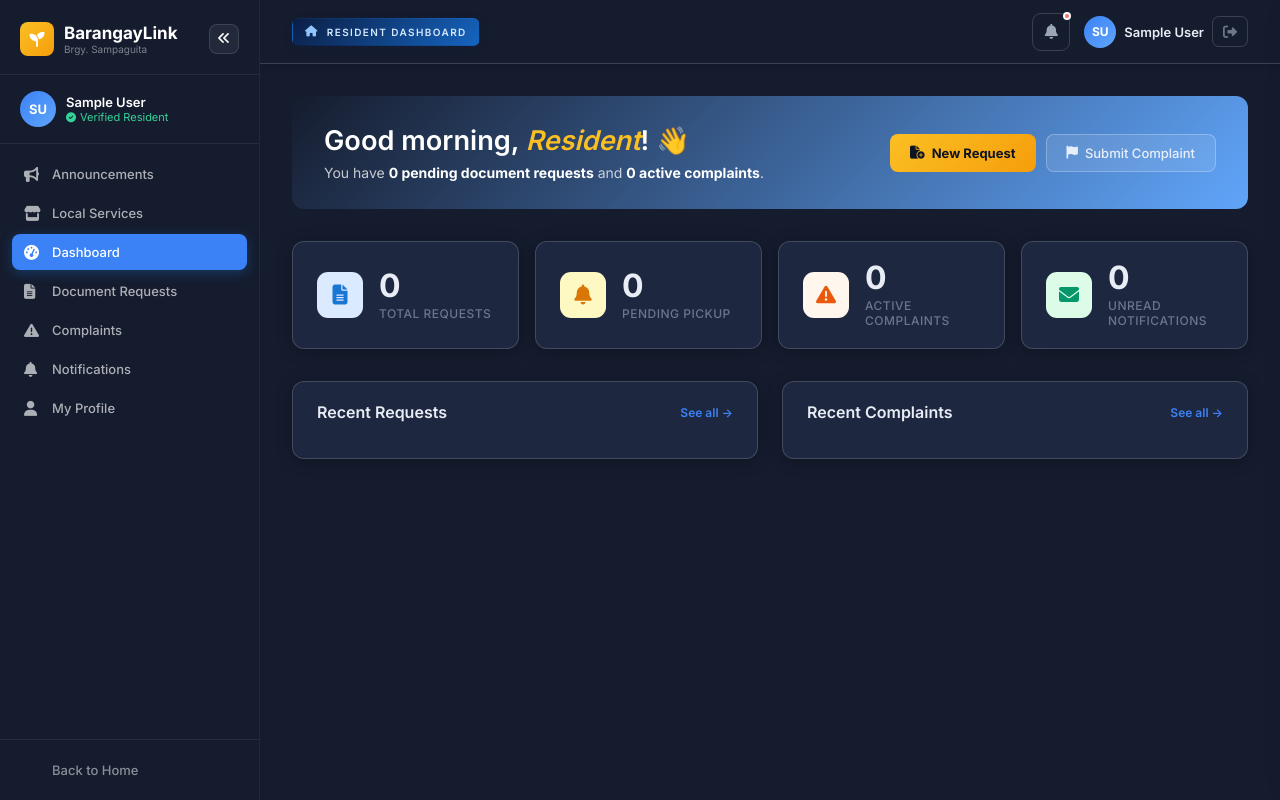
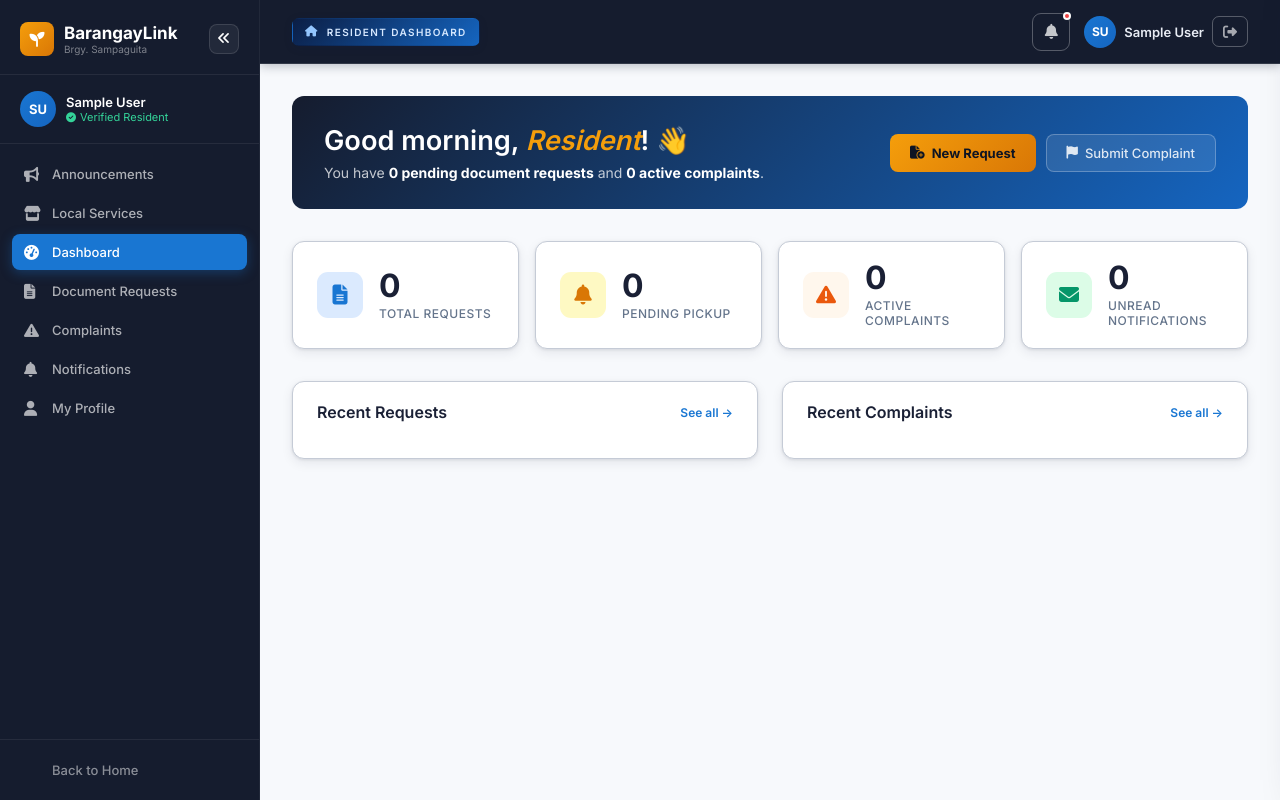
Before and after one commit to 01gem/barangaylink-ai-assisted-barangay-management-system, a PHP site: page /pages/resident.php in a window 1280 px wide. Run offline with PHP 8.4, Linux system fonts and the light colour scheme; the visitor is signed in with stand-in values (Sample User, id 1); data that the repository does not hold is empty.

Commit message:
Light theme with navy chrome, stronger borders, shadow depth

```diff
--- a/css/resident.css
+++ b/css/resident.css
@@ -4,41 +4,40 @@
 :root {
   --navy:      #151C2E;
   --navy-dk:   #0E1423;
-  --blue:      #60A5FA;
-  --blue-mid:  #3B82F6;
-  --blue-lt:   #172B4D;
-  --gold:      #F59E0B;
-  --gold-lt:   #422006;
-  --amber:     #FBBF24;
-  --surface:   #151C2E;
-  --surface-2: #1E2740;
-  --white:     #E8ECF4;
-  --text:      #E8ECF4;
-  --text-2:    #9AA5B8;
-  --text-3:    #6B7688;
-  --border:    rgba(255,255,255,0.16);
-  --success:   #34D399;
-  --success-lt:#123A30;
-  --warning:   #FBBF24;
-  --warning-lt:#3A2D0A;
-  --danger:    #F87171;
-  --danger-lt: #431B24;
-  --info:      #38BDF8;
-  --info-lt:   #12344A;
-  --white-rgb: 232,236,244;
-  --black-rgb: 0,0,0;
+  --blue:      #1565C0;
+  --blue-mid:  #1976D2;
+  --blue-lt:   #DBEAFE;
+  --gold:      #D97706;
+  --gold-lt:   #FEF3C7;
+  --amber:     #F59E0B;
+  --surface:   #FFFFFF;
+  --surface-2: #F7F9FC;
+  --white:     #FFFFFF;
+  --text:      #1A2035;
+  --text-2:    #4B5563;
+  --text-3:    #64748B;
+  --border:    #C5CBD6;
+  --success:   #059669;
+  --success-lt:#DCFCE7;
+  --warning:   #D97706;
+  --warning-lt:#FEF9C3;
+  --danger:    #EF4444;
+  --danger-lt: #FEE2E2;
+  --info:      #0EA5E9;
+  --info-lt:   #E0F2FE;
   --sidebar-w: 260px;
   --topbar-h:  64px;
   --radius:    12px;
   --radius-sm: 8px;
-  --shadow:      0 2px 16px rgba(0,0,0,0.28);
-  --shadow-md:   0 6px 32px rgba(0,0,0,0.42);
+  --shadow:      0 1px 3px rgba(21,28,46,0.10), 0 4px 12px rgba(21,28,46,0.08);
+  --shadow-md:   0 12px 32px rgba(21,28,46,0.15), 0 2px 8px rgba(21,28,46,0.10);
+  --shadow-edge: 0 1px 2px rgba(21,28,46,0.08);
   --t:         0.2s ease;
 }
 *, *::before, *::after { box-sizing: border-box; margin: 0; padding: 0; }
 html { scroll-behavior: smooth; }
 /* Prevent horizontal page scroll — allow components to manage their own overflow */
-body { font-family: 'Inter', -apple-system, BlinkMacSystemFont, 'Segoe UI', Roboto, sans-serif; color: var(--text); background: var(--surface); display: flex; min-height: 100vh; overflow-x: hidden; }
+body { font-family: 'Inter', -apple-system, BlinkMacSystemFont, 'Segoe UI', Roboto, sans-serif; color: var(--text); background: var(--surface-2); display: flex; min-height: 100vh; overflow-x: hidden; }
 h1, h2, h3, h4, h5, h6 { font-family: 'Inter', -apple-system, BlinkMacSystemFont, 'Segoe UI', Roboto, sans-serif; font-weight: 600; line-height: 1.25; }
 a { text-decoration: none; color: inherit; }
 button { font-family: 'Inter', -apple-system, BlinkMacSystemFont, 'Segoe UI', Roboto, sans-serif; }
@@ -225,11 +224,11 @@ body.sidebar-collapsed .slider-container {
 .topbar {
   height: var(--topbar-h);
   background: var(--navy);
-  border-bottom: 1px solid var(--border);
+  border-bottom: 1px solid rgba(255,255,255,0.12);
   display: flex; align-items: center; justify-content: space-between;
   padding: 0 2rem;
   position: sticky; top: 0; z-index: 100;
-  box-shadow: 0 1px 8px rgba(0,0,0,0.2);
+  box-shadow: 0 2px 10px rgba(21,28,46,0.28);
 }
 .door-plaque {
   display: flex; align-items: center; gap: 8px;
@@ -250,10 +249,10 @@ body.sidebar-collapsed .slider-container {
 .topbar-right { display: flex; align-items: center; gap: 14px; }
 .topbar-icon-btn {
   width: 38px; height: 38px;
-  border: 1.5px solid var(--border); border-radius: 9px;
+  border: 1.5px solid rgba(255,255,255,0.28); border-radius: 9px;
   background: none; cursor: pointer;
   display: flex; align-items: center; justify-content: center;
-  color: var(--text-2); font-size: 15px; position: relative;
+  color: rgba(255,255,255,0.75); font-size: 15px; position: relative;
   transition: all var(--t);
 }
 .topbar-icon-btn:hover { border-color: var(--blue-mid); color: var(--blue-mid); }
@@ -276,7 +275,7 @@ body.sidebar-collapsed .slider-container {
 .resident-header-photo { object-fit: cover; }
 .logout-btn {
   padding: 6px 10px; font-size: 14px;
-  color: var(--text-3); border: 1.5px solid var(--border);
+  color: rgba(255,255,255,0.62); border: 1.5px solid rgba(255,255,255,0.28);
   border-radius: 7px; transition: all var(--t);
 }
 .logout-btn:hover { color: var(--danger); border-color: var(--danger); }
@@ -329,7 +328,7 @@ body.sidebar-collapsed .slider-container {
   gap: 1rem; margin-bottom: 2rem;
 }
 .stat-card {
-  background: var(--surface-2); border-radius: var(--radius);
+  background: var(--surface); border-radius: var(--radius);
   padding: 20px 24px; border: 1px solid var(--border);
   box-shadow: var(--shadow); display: flex; align-items: center; gap: 16px;
 }
@@ -344,7 +343,7 @@ body.sidebar-collapsed .slider-container {
 /* ── DASH GRID ───────────────────────────── */
 .dash-grid { display: grid; grid-template-columns: 1fr 1fr; gap: 1.5rem; }
 .dash-card {
-  background: var(--surface-2); border-radius: var(--radius);
+  background: var(--surface); border-radius: var(--radius);
   border: 1px solid var(--border); box-shadow: var(--shadow);
   padding: 20px 24px;
 }
--- a/js/official.js
+++ b/js/official.js
@@ -1537,7 +1537,7 @@ function showToastAdmin(title, body) {
   if (!toast) {
     toast = document.createElement('div');
     toast.id = 'officialToast';
-    toast.style.cssText = `position:fixed;bottom:24px;right:24px;background:white;border-radius:12px;padding:16px 20px;box-shadow:0 8px 32px rgba(11,30,69,0.18);border-left:4px solid #059669;display:flex;align-items:flex-start;gap:12px;max-width:380px;z-index:9999;transform:translateY(120px);opacity:0;transition:all 0.4s cubic-bezier(0.34,1.56,0.64,1);`;
+    toast.style.cssText = `position:fixed;bottom:24px;right:24px;background:white;border-radius:12px;padding:16px 20px;box-shadow:0 8px 32px rgba(11,30,69,0.18);border:1px solid #C5CBD6;border-left:4px solid #059669;display:flex;align-items:flex-start;gap:12px;max-width:380px;z-index:9999;transform:translateY(120px);opacity:0;transition:all 0.4s cubic-bezier(0.34,1.56,0.64,1);`;
     document.body.appendChild(toast);
   }
   toast.innerHTML = `<i class="fa-solid fa-circle-check" style="color:#059669;font-size:20px;margin-top:2px;flex-shrink:0"></i><div><div style="font-size:14px;font-weight:700;color:#0B1E45;margin-bottom:3px">${title}</div><div style="font-size:13px;color:#475569">${body}</div></div>`;
--- a/js/resident.js
+++ b/js/resident.js
@@ -636,7 +636,7 @@ function showToast(title, body) {
     toast.style.cssText = `
       position:fixed; bottom:24px; right:24px; background:white;
       border-radius:12px; padding:16px 20px; box-shadow:0 8px 32px rgba(11,30,69,0.18);
-      border-left:4px solid #059669; display:flex; align-items:flex-start; gap:12px;
+      border:1px solid #C5CBD6; border-left:4px solid #059669; display:flex; align-items:flex-start; gap:12px;
       max-width:380px; z-index:9999; transform:translateY(120px); opacity:0;
       transition:all 0.4s cubic-bezier(0.34,1.56,0.64,1);
     `;
```
Also changed, not shown: other parts of css/resident.css (+32 -19 lines), css/login.css (+39 -35 lines), css/official.css (+56 -51 lines), css/visitor.css (+32 -32 lines).
